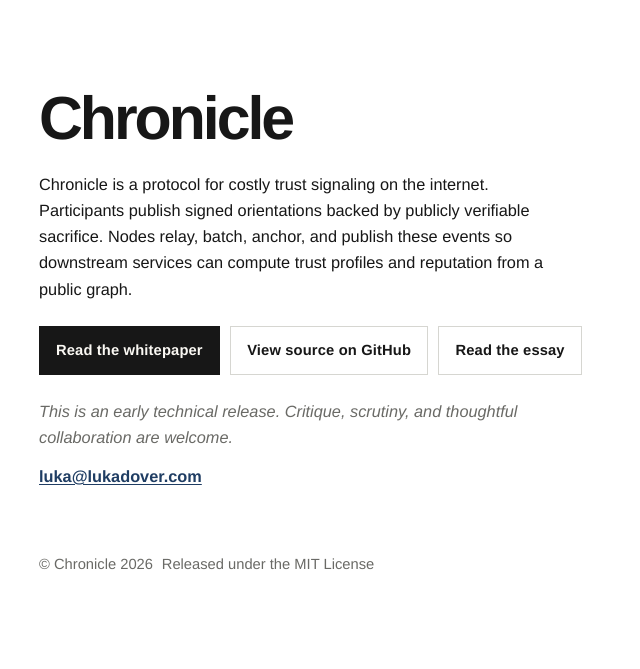
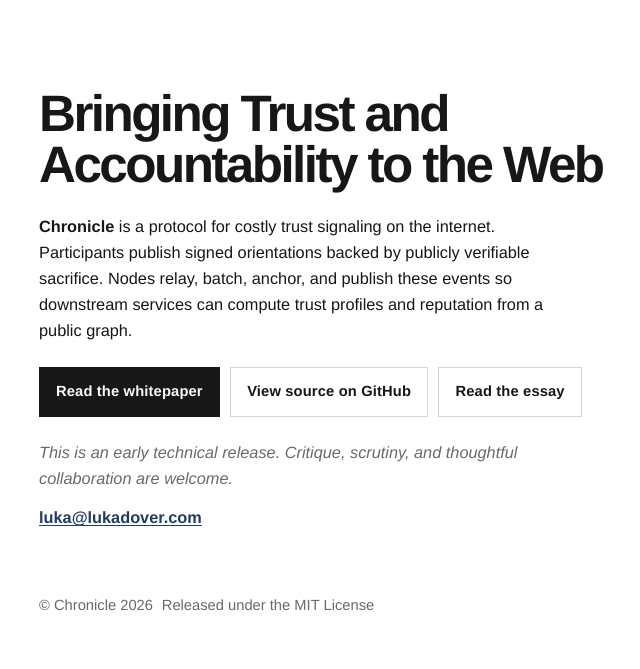
Before and after one commit to Cartographers-Guild/chronicle, a plain HTML site: page index.html in a window 1280 px wide. Shown: the whole page, without its empty margins (281-921 px from the left). Drawn offline with Linux system fonts and the light colour scheme.

Commit message:
Update title

```diff
--- a/index.html
+++ b/index.html
@@ -33,12 +33,12 @@
   <body>
     <main class="page">
       <header class="masthead">
-        <h1>Chronicle</h1>
+        <h1>Bringing Trust and Accountability to the Web</h1>
       </header>
 
       <section class="summary">
         <p>
-          Chronicle is a protocol for costly trust signaling on the internet.
+          <b>Chronicle</b> is a protocol for costly trust signaling on the internet.
           Participants publish signed orientations backed by publicly verifiable
           sacrifice. Nodes relay, batch, anchor, and publish these events so
           downstream services can compute trust profiles and reputation from a
--- a/styles.css
+++ b/styles.css
@@ -56,7 +56,7 @@
 }
 
 h1 {
-  font-size: clamp(2.4rem, 7vw, 3.8rem);
+  font-size: clamp(2.0rem, 7vw, 3.2rem);
   font-weight: 600;
   line-height: 1;
   letter-spacing: -0.05em;
@@ -66,6 +66,7 @@
   margin-top: 0.85rem;
   color: var(--muted);
   font-size: 0.98rem;
+  font-weight: 700;
   letter-spacing: 0.01em;
 }
 
```
